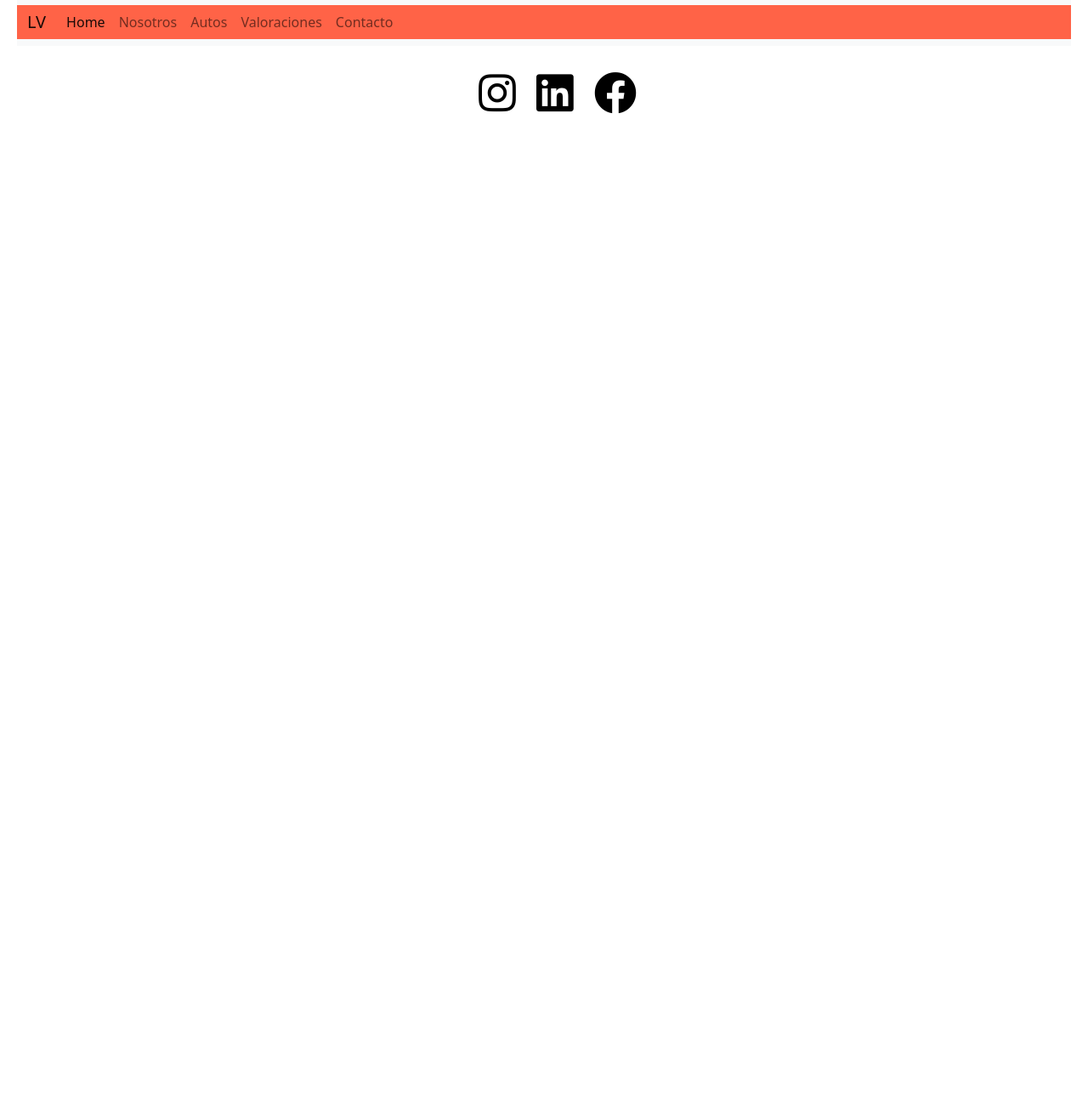
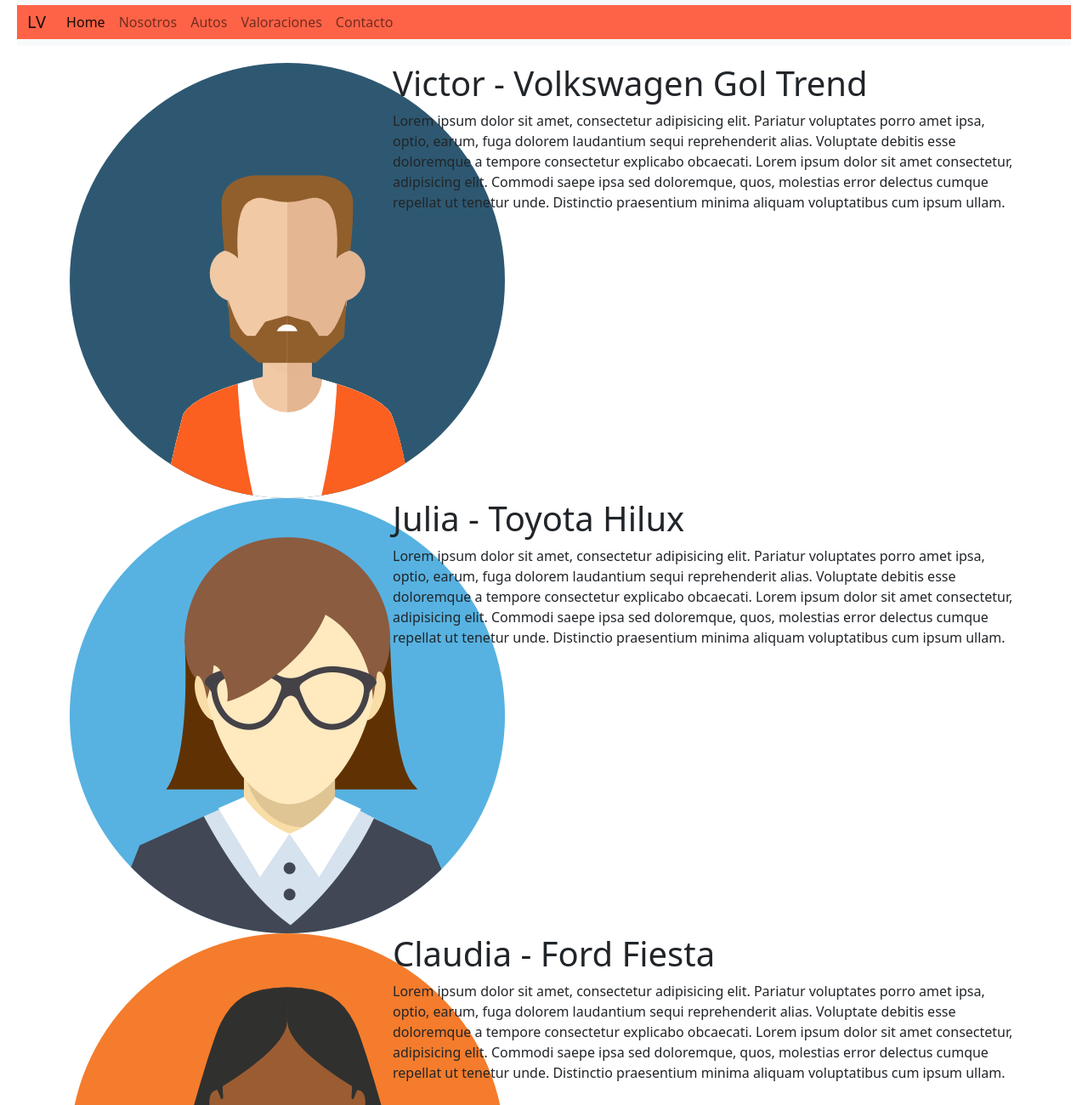
Before and after one commit to JoaquinRa/LocavissetCar, a plain HTML site: page pages/valoraciones.html in a window 1280 px wide. Shown: the part 80-1380 px from the top of the page at 85% size. Before the commit the page ends 800 px from the top, so only its background shows below. Drawn offline with nearby package versions, Linux system fonts and the light colour scheme.

Commit message:
Se agrega contenido a la seccion valoraciones

```diff
--- a/pages/valoraciones.html
+++ b/pages/valoraciones.html
@@ -35,6 +35,37 @@
             </div>
         </nav>
     </header>
+    <div class="container">
+        <section class="clientes">
+            <div class="row">
+                <div class="col-4">
+                    <img src="../multimedia/avatar.png" alt="Cliente">
+                </div>
+                <div class="col-8">
+                    <h1>Victor - Volkswagen Gol Trend</h1>
+                    <p>Lorem ipsum dolor sit amet, consectetur adipisicing elit. Pariatur voluptates porro amet ipsa, optio, earum, fuga dolorem laudantium sequi reprehenderit alias. Voluptate debitis esse doloremque a tempore consectetur explicabo obcaecati. Lorem ipsum dolor sit amet consectetur, adipisicing elit. Commodi saepe ipsa sed doloremque, quos, molestias error delectus cumque repellat ut tenetur unde. Distinctio praesentium minima aliquam voluptatibus cum ipsum ullam.</p>
+                </div>
+            </div>
+            <div class="row">
+                <div class="col-4">
+                    <img src="../multimedia/avatar2.png" alt="Cliente">
+                </div>
+                <div class="col-8">
+                    <h1>Julia - Toyota Hilux</h1>
+                    <p>Lorem ipsum dolor sit amet, consectetur adipisicing elit. Pariatur voluptates porro amet ipsa, optio, earum, fuga dolorem laudantium sequi reprehenderit alias. Voluptate debitis esse doloremque a tempore consectetur explicabo obcaecati. Lorem ipsum dolor sit amet consectetur, adipisicing elit. Commodi saepe ipsa sed doloremque, quos, molestias error delectus cumque repellat ut tenetur unde. Distinctio praesentium minima aliquam voluptatibus cum ipsum ullam.</p>
+                </div>
+            </div>
+            <div class="row">
+                <div class="col-4">
+                    <img src="../multimedia/avatar3.png" alt="Cliente">
+                </div>
+                <div class="col-8">
+                    <h1>Claudia - Ford Fiesta</h1>
+                    <p>Lorem ipsum dolor sit amet, consectetur adipisicing elit. Pariatur voluptates porro amet ipsa, optio, earum, fuga dolorem laudantium sequi reprehenderit alias. Voluptate debitis esse doloremque a tempore consectetur explicabo obcaecati. Lorem ipsum dolor sit amet consectetur, adipisicing elit. Commodi saepe ipsa sed doloremque, quos, molestias error delectus cumque repellat ut tenetur unde. Distinctio praesentium minima aliquam voluptatibus cum ipsum ullam.</p>
+                </div>
+            </div>
+        </section>
+    </div>
     <footer class="footer">
         <nav>
             <ul class="listaRedes">
```
Also changed, not shown: multimedia/avatar.png (added), multimedia/avatar2.png (added), multimedia/avatar3.png (added).
